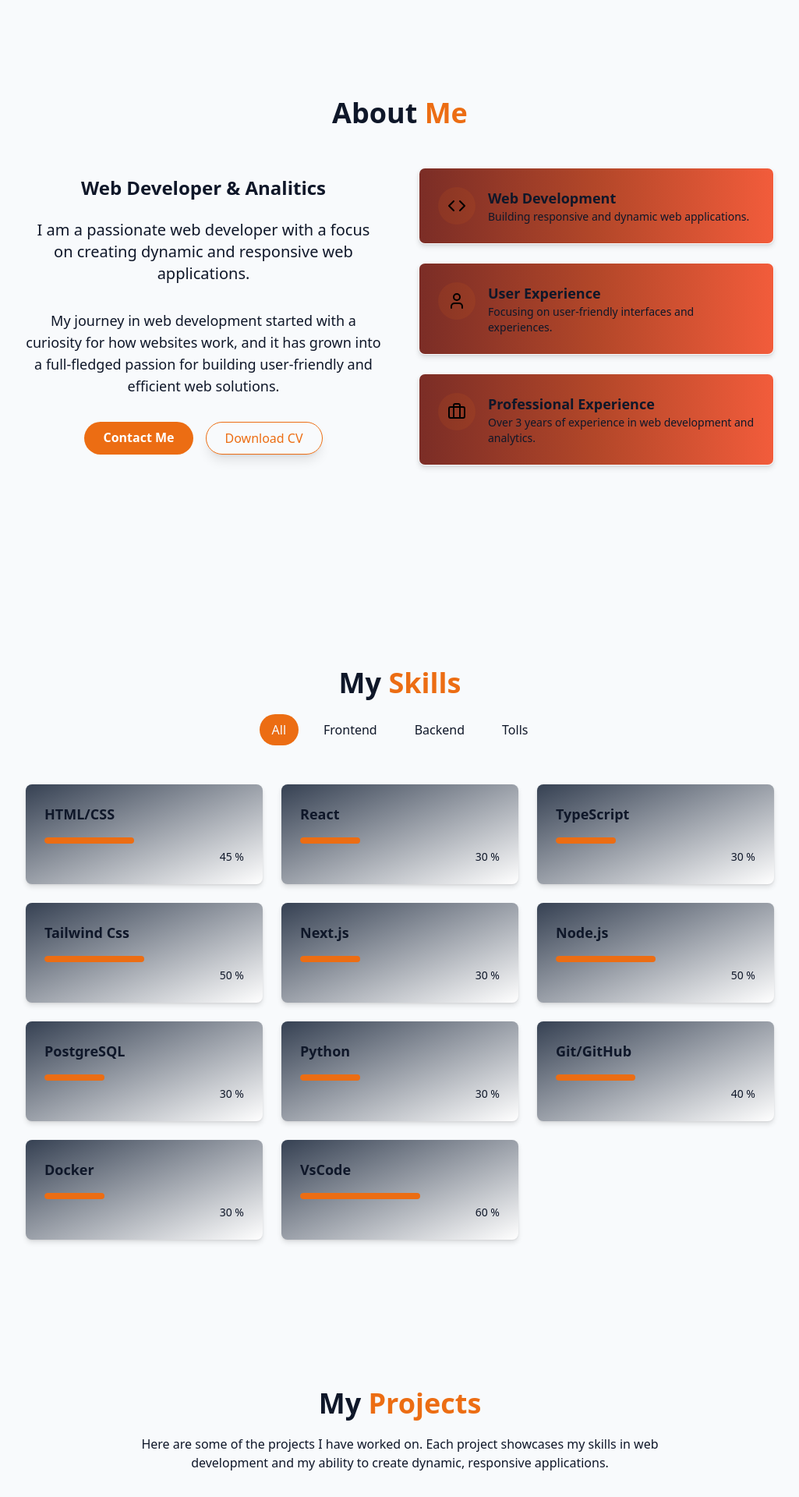
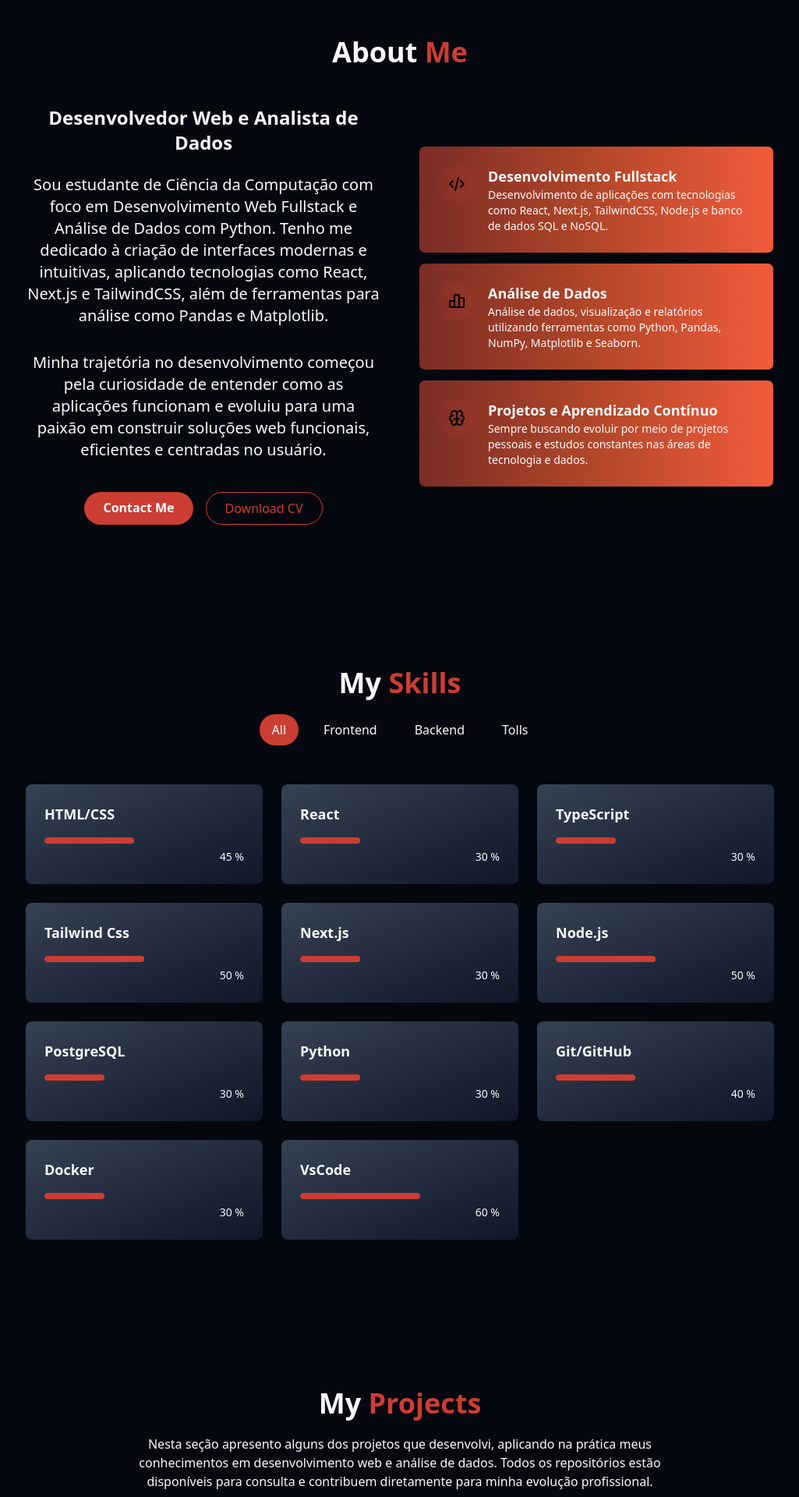
Before and after one commit to DougRib/portfolio, a React (Vite) app: page / in a window 1280 px wide. Shown: the part 840-2760 px from the top of the page at 78% size, without its empty margins (127-1152 px from the left). Built offline with nearby package versions, Linux system fonts and the light colour scheme.

Commit message:
Ajustes nas seções e efeitos.

```diff
--- a/src/components/AboutMe.jsx
+++ b/src/components/AboutMe.jsx
@@ -1,3 +1,4 @@
+import { IconBrain, IconChartBar, IconCode } from "@tabler/icons-react";
 import { Briefcase, Code, User } from "lucide-react";
 
 export const AboutMe = () => {
@@ -7,24 +8,28 @@ export const AboutMe = () => {
       className="relative min-h-screen flex items-center justify-center px-4 py-16"
     >
       <div className="container max-w-5xl mx-auto text-center">
-        <h2 className="text-3xl md:text-4xl font-bold mb-12 text-center">
+        <h2 className="text-3xl md:text-4xl font-bold mb-12 text-center opacity-0 animate-fade-in-delay-1">
           About
           <span className="text-primary"> Me</span>
         </h2>
         <div className="grid grid-cols-1 md:grid-cols-2 gap-12 items-center">
-          <div className="space-y-6 ">
+          <div className="space-y-6 opacity-0 animate-fade-in-delay-2">
             <h3 className="text-2xl font-semibold">
-              Web Developer & Analitics
+              Desenvolvedor Web e Analista de Dados
             </h3>
 
             <p className="text-lg md:text-xl text-muted-foreground max-w-2xl mx-auto mb-8">
-              I am a passionate web developer with a focus on creating dynamic
-              and responsive web applications.
+              Sou estudante de Ciência da Computação com foco em Desenvolvimento
+              Web Fullstack e Análise de Dados com Python. Tenho me dedicado à
+              criação de interfaces modernas e intuitivas, aplicando tecnologias
+              como React, Next.js e TailwindCSS, além de ferramentas para
+              análise como Pandas e Matplotlib.
             </p>
-            <p className="text-base md:text-lg text-muted-foreground max-w-2xl mx-auto">
-              My journey in web development started with a curiosity for how
-              websites work, and it has grown into a full-fledged passion for
-              building user-friendly and efficient web solutions.
+            <p className="text-lg md:text-xl text-muted-foreground max-w-2xl mx-auto mb-8">
+              Minha trajetória no
+              desenvolvimento começou pela curiosidade de entender como as
+              aplicações funcionam e evoluiu para uma paixão em construir
+              soluções web funcionais, eficientes e centradas no usuário.
             </p>
 
             <div className="flex flex-col justify-center sm:flex-row gap-4 pt-2">
@@ -35,7 +40,8 @@ export const AboutMe = () => {
                 Contact Me
               </a>
               <a
-                href=""
+                href="/DOUGLAS RIBEIRO.pdf"
+                download="Currículo DOUGLAS RIBEIRO.pdf"
                 className="img-effect px-6 py-2 text-primary border border-primary rounded-full shadow-lg hover:bg-secondary/90 hover:scale-105 active:scale-95 transition-colors duration-300"
               >
                 Download CV
@@ -43,16 +49,19 @@ export const AboutMe = () => {
             </div>
           </div>
 
-          <div className="grid grid-cols-1 gap-6 ">
+          <div className="grid grid-cols-1 gap-3 opacity-0 animate-fade-in-delay-3 ">
             <div className="gradient-border p-6 card-hover">
               <div className="flex items-start gap-4">
                 <div className="p-3 rounded-full bg-primary/10">
-                  <Code className="h-6 w-6 text-black" />
+                  <IconCode className="h-6 w-6 text-black" />
                 </div>
                 <div className="text-left ">
-                  <h4 className="text-lg font-semibold">Web Development</h4>
+                  <h4 className="text-lg font-semibold">
+                    Desenvolvimento Fullstack
+                  </h4>
                   <p className="text-sm text-muted-foreground">
-                    Building responsive and dynamic web applications.
+                    Desenvolvimento de aplicações com tecnologias como React, Next.js, TailwindCSS, Node.js
+                    e banco de dados SQL e NoSQL.
                   </p>
                 </div>
               </div>
@@ -61,12 +70,13 @@ export const AboutMe = () => {
             <div className="gradient-border p-6 card-hover">
               <div className="flex items-start gap-4">
                 <div className="p-3 rounded-full bg-primary/10">
-                  <User className="h-6 w-6 text-black" />
+                  <IconChartBar className="h-6 w-6 text-black" />
                 </div>
                 <div className="text-left">
-                  <h4 className="text-lg font-semibold">User Experience</h4>
+                  <h4 className="text-lg font-semibold">Análise de Dados</h4>
                   <p className="text-sm text-muted-foreground">
-                    Focusing on user-friendly interfaces and experiences.
+                    Análise de dados, visualização e relatórios utilizando
+                    ferramentas como Python, Pandas, NumPy, Matplotlib e Seaborn.
                   </p>
                 </div>
               </div>
@@ -75,14 +85,15 @@ export const AboutMe = () => {
             <div className="gradient-border p-6 card-hover">
               <div className="flex items-start gap-4">
                 <div className="p-3 rounded-full bg-primary/10">
-                  <Briefcase className="h-6 w-6 text-black" />
+                  <IconBrain className="h-6 w-6 text-black" />
                 </div>
                 <div className="text-left">
                   <h4 className="text-lg font-semibold">
-                    Professional Experience
+                    Projetos e Aprendizado Contínuo
                   </h4>
                   <p className="text-sm text-muted-foreground">
-                    Over 3 years of experience in web development and analytics.
+                    Sempre buscando evoluir por meio de projetos pessoais e
+                    estudos constantes nas áreas de tecnologia e dados.
                   </p>
                 </div>
               </div>
--- a/src/components/HeroSection.jsx
+++ b/src/components/HeroSection.jsx
@@ -9,7 +9,7 @@ export const HeroSection = () => {
       <div className="container max-w-4xl mx-auto text-center text-white z-10">
         <div className="space-y-6 bg-opacity-50 p-8 rounded-lg shadow-lg">
           <h1 className="text-4xl md:text-6xl font-bold mb-4 tracking-tight">
-            <span className="opacity-0 animate-fade-in">Olá </span>
+            <span className="opacity-0 animate-fade-in">Olá, sou </span>
             <span className="text-primary opacity-0 animate-fade-in-delay-1">
               Douglas
             </span>
@@ -18,7 +18,7 @@ export const HeroSection = () => {
             </span>
           </h1>
           <p className="text-lg md:text-xl text-muted-foreground max-2-xl mx-auto mb-6 opacity-0 animate-fade-in-delay-3">
-            Discover my projects, skills, and journey in web development.
+            Descubra meus projetos, habilidades, jornada em desenvolvimento web fullstack e análise de dados.
           </p>
           <div className="flex justify-center space-x-4 opacity-0 animate-fade-in-delay-4">
             <a href="#projects" className="cosmic-btn">
--- a/src/components/Navbar.jsx
+++ b/src/components/Navbar.jsx
@@ -30,8 +30,8 @@ export function NavbarDemo() {
         <NavBody>
           <NavbarLogo />
           <NavItems items={navItems} />
-          <ThemeToggle />
         </NavBody>
+
 
         {/* Mobile Navigation */}
         <MobileNav>
--- a/src/components/Projects.jsx
+++ b/src/components/Projects.jsx
@@ -37,22 +37,24 @@ export const Projects = () => {
   return (
     <section id="projects" className="relative py-24 px-4">
       <div className=" mx-auto max-w-5xl">
-        <h2 className="text-3xl md:text-4xl font-bold mb-5 text-center">
+        <h2 className="text-3xl md:text-4xl font-bold mb-5 text-center opacity-0 animate-fade-in-delay-1">
           My <span className="text-primary">Projects</span>
         </h2>
-        <p className="text-muted-foreground max-w-2xl mx-auto text-center mb-12">
-          Here are some of the projects I have worked on. Each project showcases
-          my skills in web development and my ability to create dynamic,
-          responsive applications.
+        <p className="text-muted-foreground max-w-2xl mx-auto text-center mb-12 opacity-0 animate-fade-in-delay-2">
+          Nesta seção apresento alguns dos projetos que desenvolvi, aplicando na
+          prática meus conhecimentos em desenvolvimento web e análise de dados.
+          Todos os
+          repositórios estão disponíveis para consulta e contribuem diretamente
+          para minha evolução profissional.
         </p>
 
-        <div className=" grid grid-cols-1 sm:grid-cols-2 lg:grid-cols-3 gap-6">
+        <div className=" grid grid-cols-1 sm:grid-cols-2 lg:grid-cols-3 gap-6 opacity-0 animate-fade-in-delay-3">
           {projects.map((project) => (
             <div
               key={project.id}
-              className="neon-card bg-card  card-hover bg-gradient-to-br from-gray-700 hover:from-gray-500 shadow-[0_0_10px_#e76f51]"
+              className="neon-card bg-card img-effect card-hover bg-gradient-to-br from-gray-700 hover:from-gray-500 shadow-[0_0_10px_#e76f51]"
             >
-              <div className="relative overflow-hidden img-effect">
+              <div className="relative overflow-hidden ">
                 <img
                   src={project.image}
                   alt={project.title}
@@ -96,7 +98,7 @@ export const Projects = () => {
           ))}
         </div>
 
-        <div className="mt-12 text-center">
+        <div className="mt-12 text-center opacity-0 animate-fade-in-delay-3">
           <a
             href="https://github.com/DougRib"
             target="_blank"
--- a/src/components/Skills.jsx
+++ b/src/components/Skills.jsx
@@ -28,11 +28,11 @@ export const Skills = () => {
   return (
     <section id="skills" className="relative py-24 px-4 bg-secondary/30">
       <div className="container mx-auto max-w-5xl">
-        <h2 className="text-3xl md:text-4xl font-bold mb-5 text-center">
+        <h2 className="text-3xl md:text-4xl font-bold mb-5 text-center opacity-0 animate-fade-in-delay-1">
           My <span className="text-primary"> Skills</span>
         </h2>
 
-        <div className="flex flex-wrap justify-center gap-4 mb-12">
+        <div className="flex flex-wrap justify-center gap-4 mb-12 opacity-0 animate-fade-in-delay-2">
           {categories.map((category, key) => (
             <button
               key={key}
@@ -49,7 +49,7 @@ export const Skills = () => {
           ))}
         </div>
 
-        <div className="grid grid-cols-1 sm:grid-cols-2 lg:grid-cols-3 gap-6">
+        <div className="grid grid-cols-1 sm:grid-cols-2 lg:grid-cols-3 gap-6 opacity-0 animate-fade-in-delay-3">
           {filteredSkills.map((skill, key) => (
             <div
               key={key}
--- a/src/components/ui/resizable-navbar.jsx
+++ b/src/components/ui/resizable-navbar.jsx
@@ -1,4 +1,5 @@
 "use client";
+
 import { cn } from "@/lib/utils";
 import { IconMenu2, IconX } from "@tabler/icons-react";
 import { motion, AnimatePresence, useScroll, useMotionValueEvent } from "framer-motion";
--- a/src/index.css
+++ b/src/index.css
@@ -64,6 +64,17 @@
 
 @layer base {
   :root {
+    --background: 222 47% 4%;
+    --foreground: 210 40% 98%;
+    --primary: 04 60% 50%;
+    --primary-hover: 18 99% 55%;
+    --primary-foreground: 210 40% 98%;
+    --card: 222 47% 11%;
+    --border: 214 32% 20%;
+    --accent-color: linear-gradient(to right, #f25c3b, #b34729, #7b2d26);
+  }
+
+ {/* :root {
     --background: 210 40% 98%;
     --foreground: 222 47% 11%;
     --primary: 25 85% 50%;
@@ -74,7 +85,7 @@
     --accent-color: #d9d9d9;
     -webkit-font-smoothing: antialiased;
     -moz-osx-font-smoothing: grayscale;
-  }
+  }*/}
   .dark {
     --background: 222 47% 4%;
     --foreground: 210 40% 98%;
```
Also changed, not shown: src/components/Contact.jsx (+73 -34 lines), 1 other file (tests, documents, lock files or other folders).
